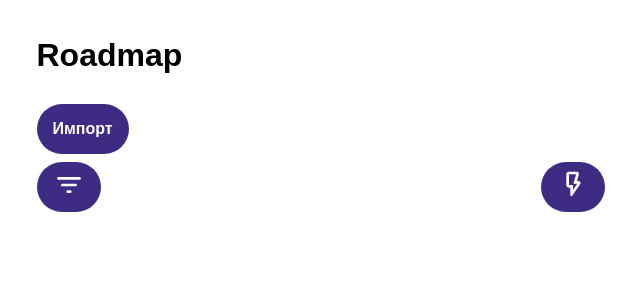
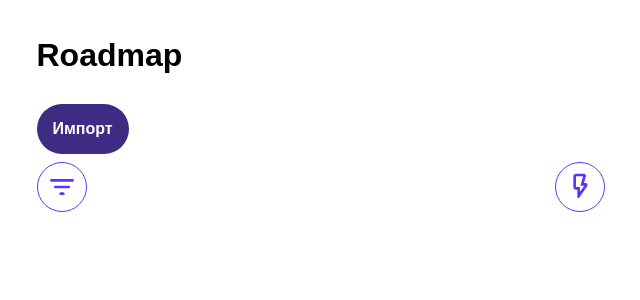
Before and after one commit to nekotyan2d/roadmap-react, a React (Vite) app: page / in a window 1280 px wide. Shown: the top 300 px of the page, without its empty margins (312-952 px from the left). Built offline with nearby package versions, Linux system fonts and the light colour scheme.

Commit message:
fix: косметические исправления

```diff
--- a/src/features/filter/Filter.css
+++ b/src/features/filter/Filter.css
@@ -1,3 +1,16 @@
 .filter-container {
     position: relative;
+
+    .filter-button {
+        display: flex;
+        align-items: center;
+        justify-content: center;
+        width: 50px;
+        height: 50px;
+        padding: 0;
+        background-color: transparent;
+        border: 1px solid hsl(253, 100%, 60%);
+        border-radius: 100%;
+        color: hsl(253, 100%, 60%);
+    }
 }
--- a/src/features/filter/Filter.tsx
+++ b/src/features/filter/Filter.tsx
@@ -17,6 +17,7 @@ function Filter() {
     return (
         <div className="filter-container">
             <button
+                title="Фильтр"
                 className="filter-button"
                 onClick={() => setPopupVisible(!isPopupVisible)}>
                 <svg
--- a/src/features/quick-actions/QuickActions.css
+++ b/src/features/quick-actions/QuickActions.css
@@ -1,3 +1,16 @@
 .quick-actions-container {
     position: relative;
+
+    .quick-actions-button {
+        display: flex;
+        align-items: center;
+        justify-content: center;
+        width: 50px;
+        height: 50px;
+        padding: 0;
+        background-color: transparent;
+        border: 1px solid hsl(253, 100%, 60%);
+        border-radius: 100%;
+        color: hsl(253, 100%, 60%);
+    }
 }
--- a/src/features/quick-actions/QuickActions.tsx
+++ b/src/features/quick-actions/QuickActions.tsx
@@ -17,6 +17,7 @@ function QuickActions() {
     return (
         <div className="quick-actions-container">
             <button
+                title="Быстрые действия"
                 className="quick-actions-button"
                 onClick={() => setPopupVisible(!isPopupVisible)}>
                 <svg
--- a/src/features/statistics/Statistics.css
+++ b/src/features/statistics/Statistics.css
@@ -3,7 +3,7 @@
     align-items: center;
     justify-content: center;
     flex-direction: column;
-    gap: 1rem;
+    gap: 8px;
     user-select: none;
 }
 
@@ -13,7 +13,7 @@
     align-items: center;
     justify-content: center;
     width: 100%;
-    gap: 1rem;
+    gap: 8px;
 }
 
 .stats {
@@ -26,6 +26,7 @@
         padding: 16px;
         border: 1px solid;
         font-size: 14px;
+        flex: 1;
 
         &[data-variant="total"] {
             background-color: hsl(253, 100%, 95%);
```
Also changed, not shown: src/features/search/Search.css (+11 -1 lines).
